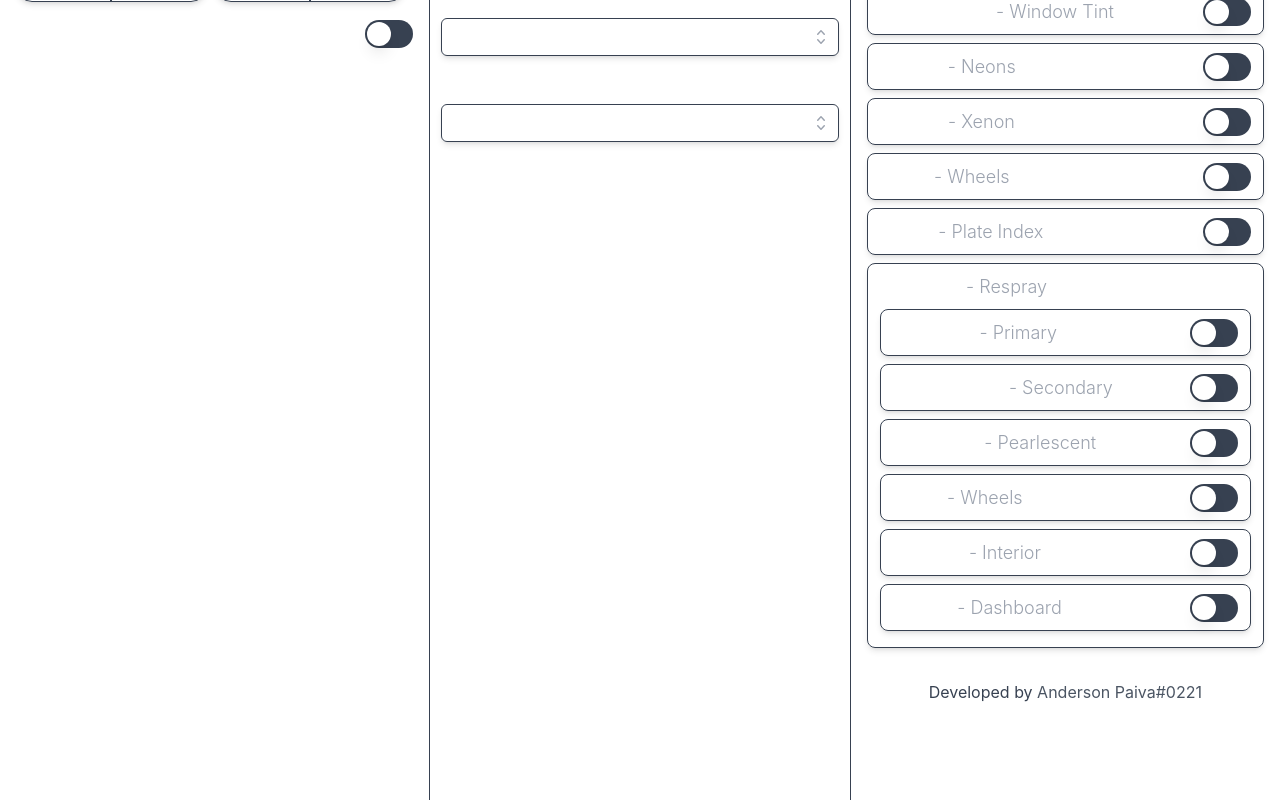
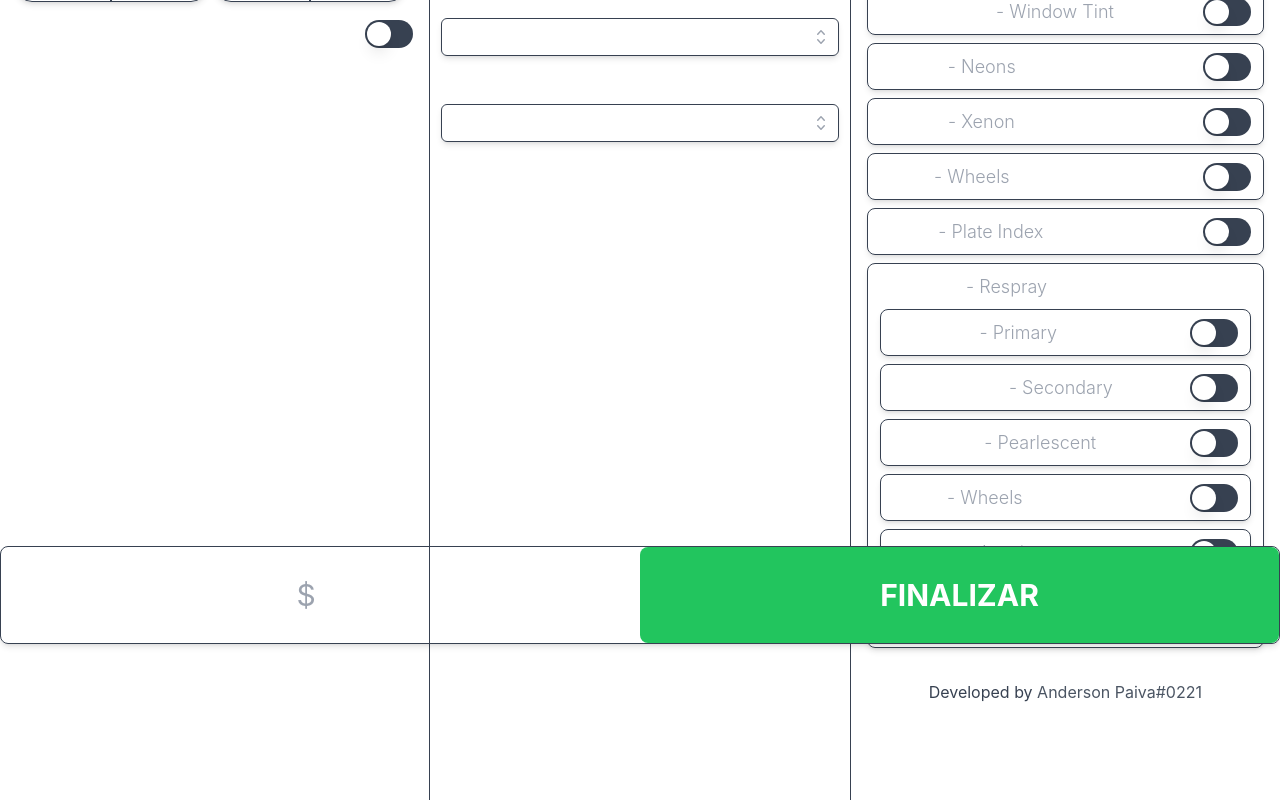
Before and after one commit to AndersonPGS/bennys-mec, a React (Vite) app: page / in a window 1280 px wide. Shown: the part 540-1340 px from the top of the page. Built offline with nearby package versions, Linux system fonts and the light colour scheme; a web font is replaced by a local one.

Commit message:
Transition on totalprice created

```diff
--- a/src/Home/Home.tsx
+++ b/src/Home/Home.tsx
@@ -725,10 +725,10 @@ export default function Home() {
 
       </div >
       {/* SUM AND FINISH */}
-      {totalPrice != 0 && <div className="bg-transparent border border-gray-700 text-white shadow-md flex left-1/2 -translate-x-2/4 w-full  bottom-0 bg-black rounded-lg items-center fixed">
+      <div className={`bg-transparent border border-gray-700 text-white shadow-md flex left-1/2 -translate-x-2/4 w-full  bg-black rounded-lg items-center fixed ${totalPrice == 0 ? '-bottom-96' : 'bottom-0'} transition-all`}>
         <h3 className="w-1/2 text-gray-400 text-3xl">$ <span className="text-white font-bold">{totalPrice}</span></h3>
         <button className="w-1/2 h-24 bg-green-500 rounded-lg text-3xl font-bold" onClick={onFinished}>FINALIZAR</button>
-      </div>}
+      </div>
     </div >
   );
 }
```
